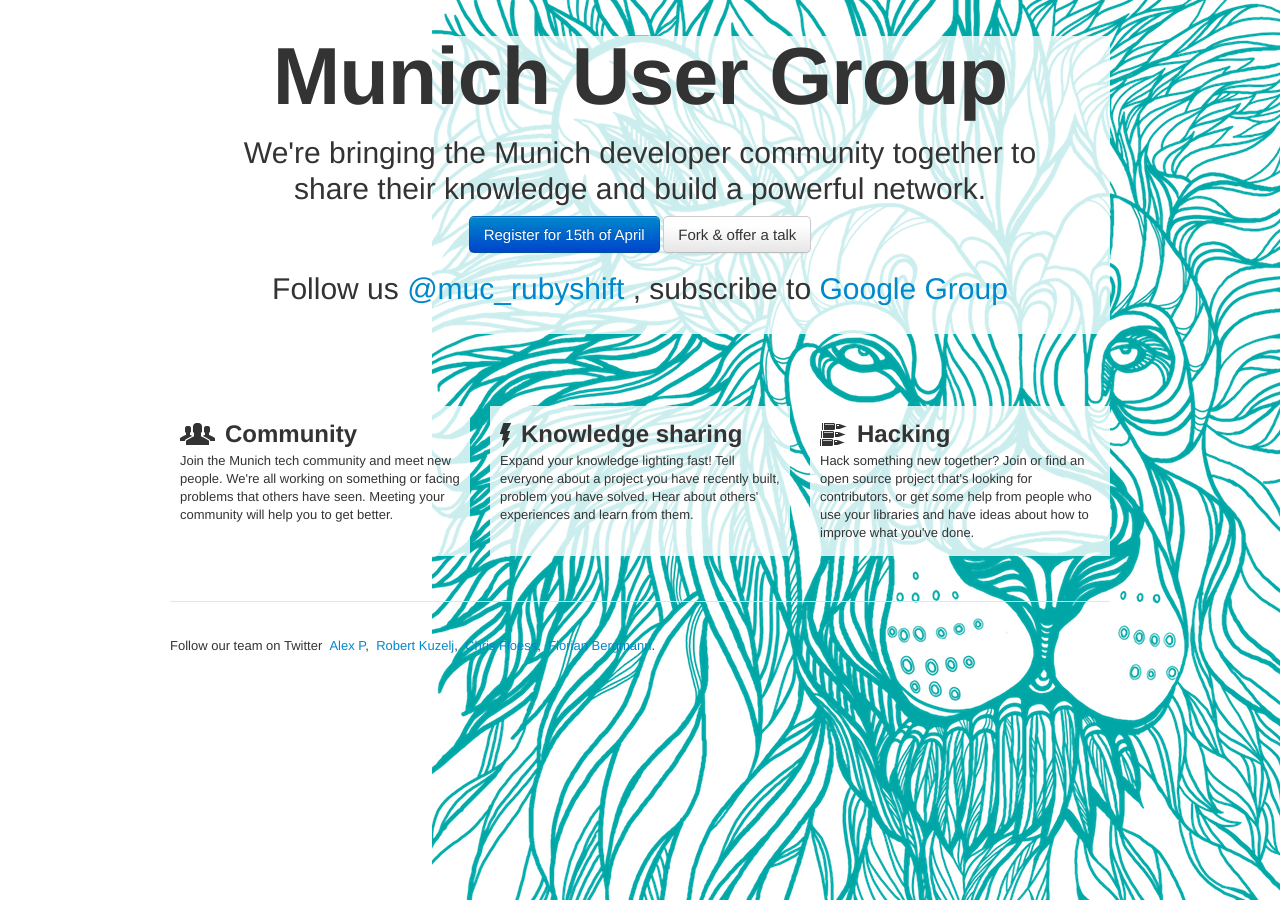
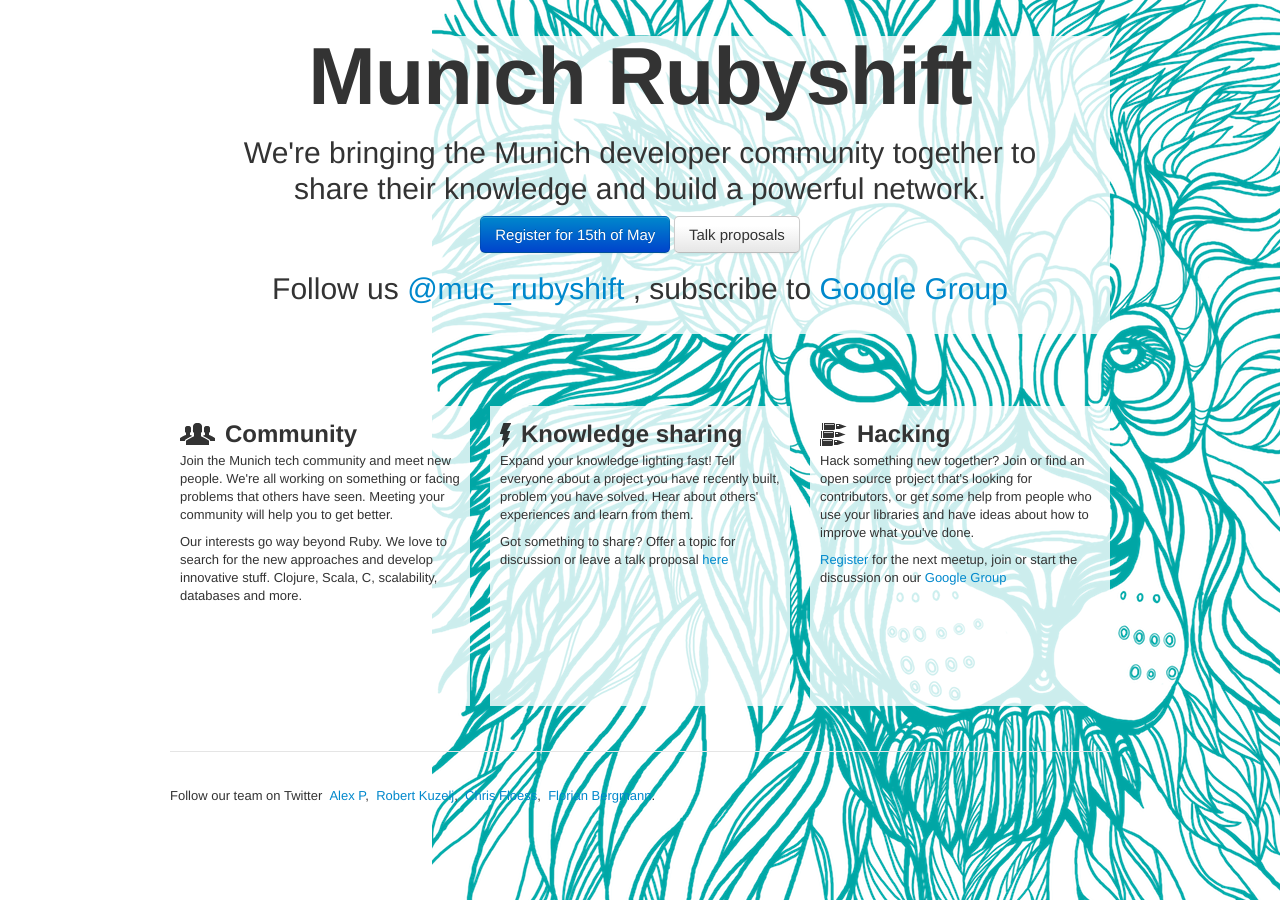
Before and after one commit to munichrubyshift/munichrubyshift.github.com, a Jekyll site: the page built from index.html, in a window 1280 px wide. Built offline with Jekyll 4.4.1, drawn with Linux system fonts in a browser that asks for light colours.

Commit message:
Updating index page with a new info.

```diff
--- a/assets/stylesheets/sass/styles.css
+++ b/assets/stylesheets/sass/styles.css
@@ -111,4 +111,4 @@
   opacity: 0.8; }
 
 .row.even .span4 {
-  height: 150px; }
+  height: 300px; }
--- a/assets/stylesheets/sass/styles.sass
+++ b/assets/stylesheets/sass/styles.sass
@@ -95,4 +95,4 @@
 
 .row.even
   .span4
-    height: 150px
+    height: 300px
--- a/index.html
+++ b/index.html
@@ -6,17 +6,17 @@
   <div class='inner'>
     <div class='padded whitened'>
       <h1>
-        Munich User Group
+        Munich Rubyshift
       </h1>
       <p>
         We're bringing the Munich developer community together to share their knowledge and build a powerful network.
       </p>
       <center>
         <a class='btn btn-primary btn-large' href='http://munichrug.wufoo.com/forms/z7x3x5/'>
-          Register for 15th of April
+          Register for 15th of May
         </a>
-        <a class='btn btn-large' href='https://github.com/twitter/bootstrap/'>
-          Fork & offer a talk
+        <a class='btn btn-large' href='https://github.com/munichrubyshift/munichrubyshift.github.com/wiki/Talk-Proposals'>
+          Talk proposals
         </a>
       </center>
       <br />
@@ -39,21 +39,45 @@
     <div class='wrapper'>
       <img class='icon' src='/assets/images/people.png' />
       <h2>Community</h2>
-      Join the Munich tech community and meet new people. We're all working on something or facing problems that others have seen. Meeting your community will help you to get better.
+      <p>
+        Join the Munich tech community and meet new people. We're all working on something or facing problems that others have seen. Meeting your community will help you to get better.
+      </p>
+      <p>
+        Our interests go way beyond Ruby. We love to search for the new approaches and develop innovative stuff. Clojure, Scala, C, scalability, databases and more.
+      </p>
     </div>
   </div>
   <div class='span4 whitened'>
     <div class='wrapper'>
       <img class='icon' src='/assets/images/lightning.png' />
       <h2>Knowledge sharing</h2>
-      Expand your knowledge lighting fast! Tell everyone about a project you have recently built, problem you have solved. Hear about others' experiences and learn from them.
+      <p>
+        Expand your knowledge lighting fast! Tell everyone about a project you have recently built, problem you have solved. Hear about others' experiences and learn from them.
+      </p>
+      <p>
+        Got something to share? Offer a topic for discussion or leave a talk proposal
+        <a href='https://github.com/munichrubyshift/munichrubyshift.github.com/wiki/Talk-Proposals'>
+          here
+        </a>
+      </p>
     </div>
   </div>
   <div class='span4 whitened'>
     <div class='wrapper'>
       <img class='icon' src='/assets/images/arsenal.png' />
       <h2>Hacking</h2>
-      Hack something new together? Join or find an open source project that's looking for contributors, or get some help from people who use your libraries and have ideas about how to improve what you've done.
+      <p>
+        Hack something new together? Join or find an open source project that's looking for contributors, or get some help from people who use your libraries and have ideas about how to improve what you've done.
+      </p>
+      <p>
+        <a href='http://munichrug.wufoo.com/forms/z7x3x5/'>
+          Register
+        </a>
+        for the next meetup, join or start the discussion on our
+        <a href='https://groups.google.com/group/rubyshift-muenchen'>
+          Google Group
+        </a>
+      </p>
     </div>
   </div>
 </div>
```
Also changed, not shown: 1 other file.
